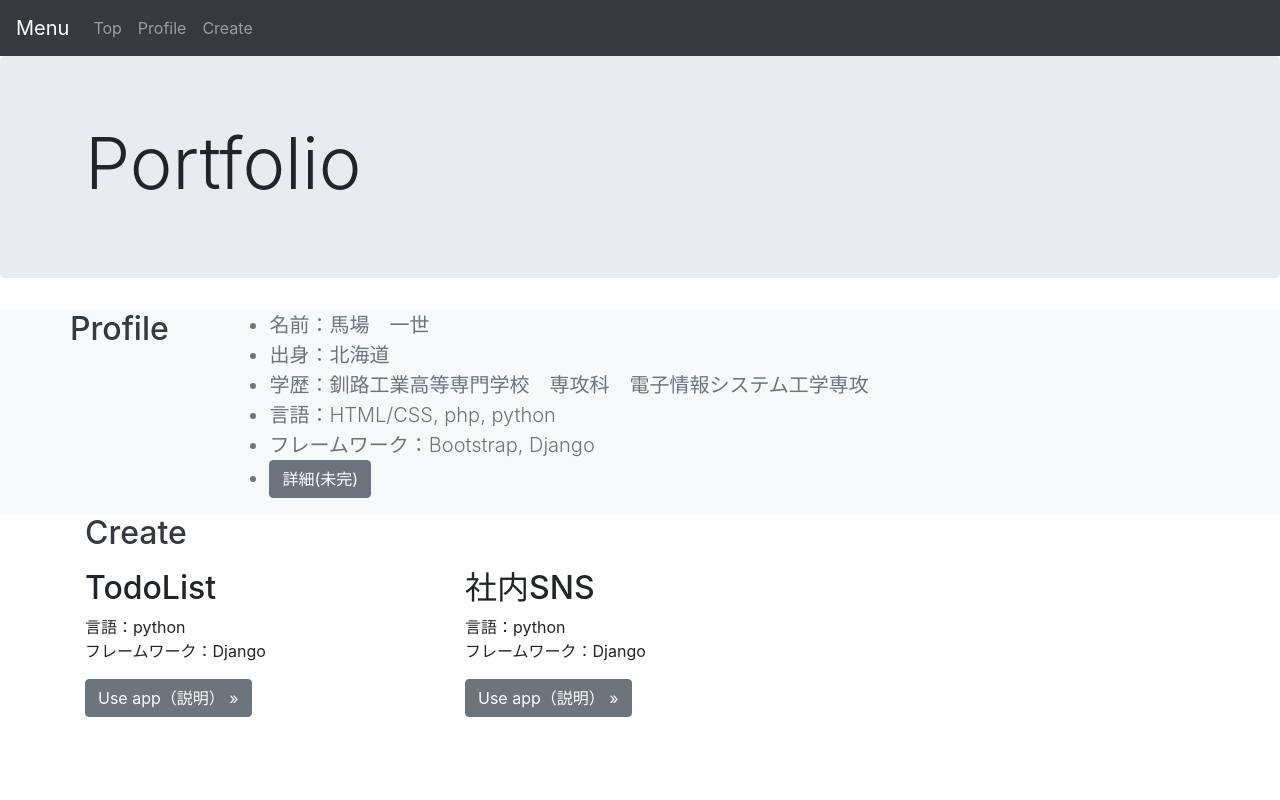
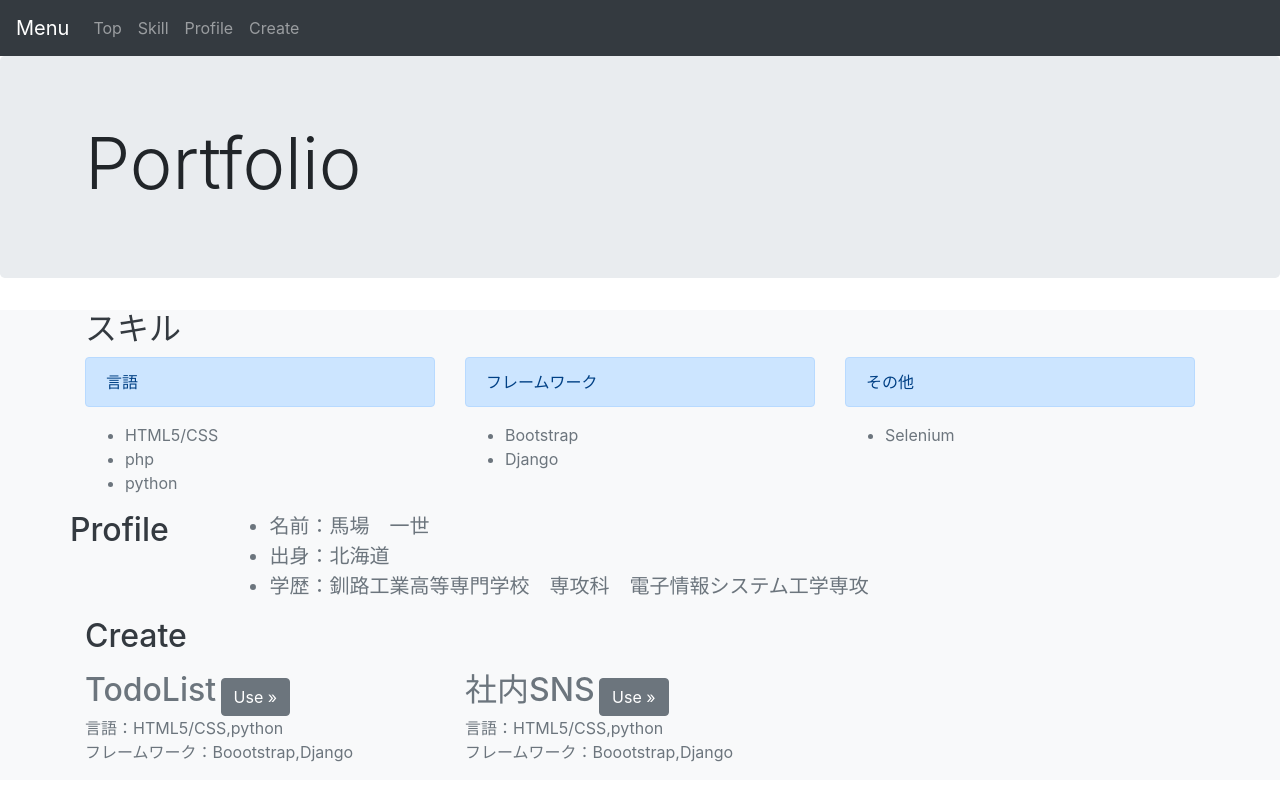
Before and after one commit to babaissei/portfolio, a Django app: page / in a window 1280 px wide. Run offline with Django 3.2, Linux system fonts and the light colour scheme; some libraries are stand-ins or nearby versions.

Commit message:
test commit

```diff
--- a/boardapp/templates/boardapp/board.html
+++ b/boardapp/templates/boardapp/board.html
@@ -7,7 +7,7 @@
 
 {% block content %}
 <div class='container'>
-  <a href='{% url "boardcreate" %}'>新規作成</a>
+  <a href='{% url "boardcreate" %}'>投稿する</a>
   {% for item in object_list reversed %}
   <div class="alert alert-success" role="alert">
     <p>タイトル：<a href="{% url 'boarddetail'　item.pk %}">{{item.title}}  </a></p>
--- a/boardapp/views.py
+++ b/boardapp/views.py
@@ -42,8 +42,7 @@ def boardlist(request):
     if request.user.is_authenticated:
         object_list = models.BoardModel.objects.all().reverse()
         return render(request,'boardapp/board.html',{'object_list':object_list})
-    else:
-        return redirect('boardlogin')
+    return redirect('boardlogin')
 
 
 class BoardDetail(DetailView):
--- a/profileapp/templates/profileapp/index.html
+++ b/profileapp/templates/profileapp/index.html
@@ -5,9 +5,7 @@
   <head>
     <meta charset="utf-8">
 
-<link rel="stylesheet" href="https://stackpath.bootstrapcdn.com/bootstrap/4.3.1/css/bootstrap.min.css" integrity="sha384-ggOyR0iXCbMQv3Xipma34MD+dH/1fQ784/j6cY/iJTQUOhcWr7x9JvoRxT2MZw1T" crossorigin="anonymous">
-
-    <script type="text/javascript" src="http://code.jquery.com/jquery-3.1.0.min.js"></script>
+    <link rel="stylesheet" href="https://stackpath.bootstrapcdn.com/bootstrap/4.4.1/css/bootstrap.min.css" integrity="sha384-Vkoo8x4CGsO3+Hhxv8T/Q5PaXtkKtu6ug5TOeNV6gBiFeWPGFN9MuhOf23Q9Ifjh" crossorigin="anonymous">
     <!-- ＃リンクのスムーズスクロール -->
     <script>
       $(function(){
@@ -28,7 +26,7 @@
 
 
   <!-- Navigation -->
-  <nav class="navbar navbar-expand-lg navbar-dark bg-dark">
+  <nav class="navbar navbar-expand-lg navbar-dark bg-dark navbar-fixed-top">
     <a class="navbar-brand" href="#">Menu</a>
     <button class="navbar-toggler" type="button" data-toggle="collapse" data-target="#navbarNav" aria-controls="navbarNav" aria-expanded="false" aria-label="Toggle navigation">
       <span class="navbar-toggler-icon"></span>
@@ -36,6 +34,7 @@
     <div class="collapse navbar-collapse" id="navbarNav">
       <ul class="navbar-nav">
         <li class="nav-item"><a class="nav-link" href="#top">Top <span class="sr-only">(current)</span></a></li>
+        <li class="nav-item"><a class="nav-link" href="#skill">Skill</a></li>
         <li class="nav-item"><a class="nav-link" href="#about">Profile</a></li>
         <li class="nav-item"><a class="nav-link" href="#create">Create</a></li>
       </ul>
@@ -50,14 +49,49 @@
 
     <!-- Header -->
     <header>
+
+    </header>
+
+    <main role="main">
+
       <div class="jumbotron" id='top'>
         <div class="container">
           <h1 class="display-3">Portfolio</h1>
         </div>
       </div>
-    </header>
 
-    <main role="main">
+      <!-- スキル -->
+      <section class="content-section bg-light text-secondary test" id="skill">
+        <div class="container">
+          <div class="row">
+            <div class="col-12">
+              <h2 class="text-dark">スキル</h2>
+            </div>
+                <div class="col-4">
+                  <p class="skill-title alert alert-primary">言語</p>
+                  <ul>
+                    <li>HTML5/CSS</li>
+                    <li>php</li>
+                    <li>python</li>
+                  </ul>
+                </div>
+                <div class="col-4 ">
+                  <p class="skill-title alert alert-primary">フレームワーク</p>
+                  <ul>
+                    <li>Bootstrap</li>
+                    <li>Django</li>
+                  </ul>
+                </div>
+                <div class='col-4'>
+                  <p class='skill-title alert alert-primary'>その他</p>
+                  <ul>
+                    <li>Selenium</li>
+                  </ul>
+              </div>
+          </div>
+        </div>
+
+
       <!-- Profile -->
       <section class="content-section bg-light text-secondary test" id="about">
        <div class="container">
@@ -70,9 +104,6 @@
                 <li>名前：馬場　一世</li>
                 <li>出身：北海道</li>
                 <li>学歴：釧路工業高等専門学校　専攻科　電子情報システム工学専攻</li>
-                <li>言語：HTML/CSS, php, python </li>
-                <li>フレームワーク：Bootstrap, Django</li>
-             <li><a href="{% url 'profile'  %}" class="btn btn-secondary" tabindex="-1" role="button" aria-disabled="true" >詳細(未完)</a></li>
               </ul>
           </div>
         </div>
@@ -89,15 +120,21 @@
           </div>
           <!-- create1 -->
           <div class="col-md-4">
-            <h2>TodoList</h2>
-            <p>言語：python<br>フレームワーク：Django</p>
-            <p><a class="btn btn-secondary" href="{% url 'todoindex' %}" role="button" target="_blank">Use app（説明） &raquo;</a></p>
+            <h2 style="display:inline;">TodoList</h2>
+            <p style="display:inline;"><a class="btn btn-secondary" href="{% url 'todoindex' %}" role="button" target="_blank">Use &raquo;</a></p>
+            <p>
+              言語：HTML5/CSS,python<br>
+              フレームワーク：Boootstrap,Django<br>
+            </p>
           </div>
           <!-- create2 -->
           <div class="col-md-4">
-            <h2>社内SNS</h2>
-            <p>言語：python<br>フレームワーク：Django</p>
-            <p><a class="btn btn-secondary" href="{% url 'boardsignup' %}" role="button" target="_blank">Use app（説明） &raquo;</a></p>
+            <h2 style="display:inline;">社内SNS</h2>
+            <p style="display:inline;"><a class="btn btn-secondary" href="{% url 'boardsignup' %}" role="button" target="_blank">Use &raquo;</a></p>
+            <p>
+              言語：HTML5/CSS,python<br>
+              フレームワーク：Boootstrap,Django<br>
+            </p>
           </div>
           <!-- create3 -->
 
@@ -106,5 +143,9 @@
 
 
     </main>
+    <script src="https://code.jquery.com/jquery-3.4.1.slim.min.js" integrity="sha384-J6qa4849blE2+poT4WnyKhv5vZF5SrPo0iEjwBvKU7imGFAV0wwj1yYfoRSJoZ+n" crossorigin="anonymous"></script>
+<script src="https://cdn.jsdelivr.net/npm/popper.js@1.16.0/dist/umd/popper.min.js" integrity="sha384-Q6E9RHvbIyZFJoft+2mJbHaEWldlvI9IOYy5n3zV9zzTtmI3UksdQRVvoxMfooAo" crossorigin="anonymous"></script>
+<script src="https://stackpath.bootstrapcdn.com/bootstrap/4.4.1/js/bootstrap.min.js" integrity="sha384-wfSDF2E50Y2D1uUdj0O3uMBJnjuUD4Ih7YwaYd1iqfktj0Uod8GCExl3Og8ifwB6" crossorigin="anonymous"></script>
+
   </body>
 </html>
--- a/todolist/templates/todolist/delete.html
+++ b/todolist/templates/todolist/delete.html
@@ -15,7 +15,7 @@
       <input type="submit" class='btn btn-danger' value='削除する'>
       <a href="{% url 'todoindex' %}" class='btn btn-primary'>しない</a>
   </div>
-  <a href="{% url 'todoindex' %}">戻る</a>
+  <a href="{% url 'tododetail' object.pk %}">戻る</a>
 
 </div>
 {% endblock content %}
--- a/todolist/templates/todolist/index.html
+++ b/todolist/templates/todolist/index.html
@@ -9,12 +9,8 @@
 <div class='container'>
 <div class='row'>
 
-  <div class='col-12 col-md-3'>
-    <h3>ページ説明</h3>
-  </div>
-
   <!-- リスト表示 -->
-  <div class='col-12 col-md-9'>
+  <div class='col-12'>
     <a href="{% url 'todocreate' %}" class="btn btn-primary" tabindex="-1" role="button" aria-disabled="true">新規作成</a>
     {% for item in object_list %}
     <div class="alert alert-{{ item.priority }}" role="alert">
```
Also changed, not shown: boardapp/templates/boardapp/signup.html (+2 -5 lines), db.sqlite3.
